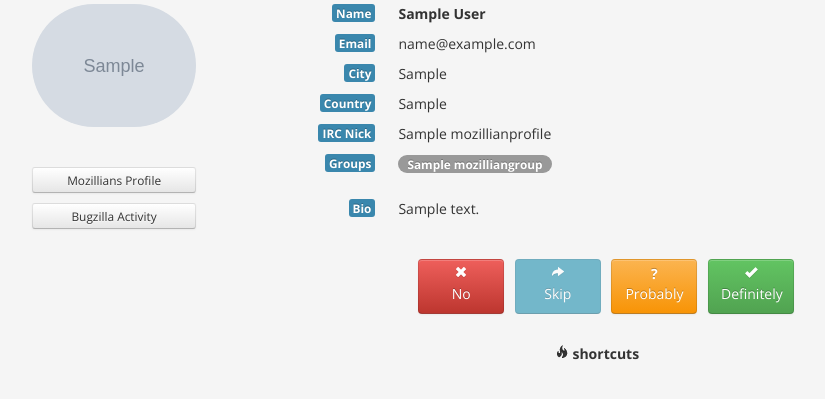
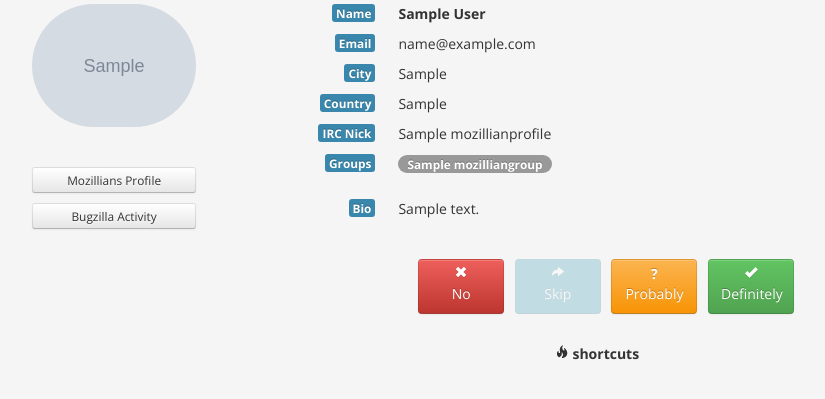
Before and after one commit to mozilla/woodstock, a Django app: a page that uses woodstock/voting/templates/vote.html in a window 1280 px wide. Shown: the part 98-497 px from the top of the page, without its empty margins (43-868 px from the left). Run offline with Django 3.2, Linux system fonts and the light colour scheme; a user stored in the database is signed in; tables that the repository leaves empty hold one stand-in row (values such as "Sample post"); grey boxes marked "Sample" are stand-in pictures; some libraries are stand-ins or nearby versions.

Commit message:
Fix voted button css

```diff
--- a/woodstock/voting/static/css/app.css
+++ b/woodstock/voting/static/css/app.css
@@ -167,3 +167,7 @@ table.tablesorter thead tr .headerSortDown {
 #filter span {
   cursor: pointer;
 }
+
+.btn.disabled {
+  opacity: 0.25 !important;
+}
```
